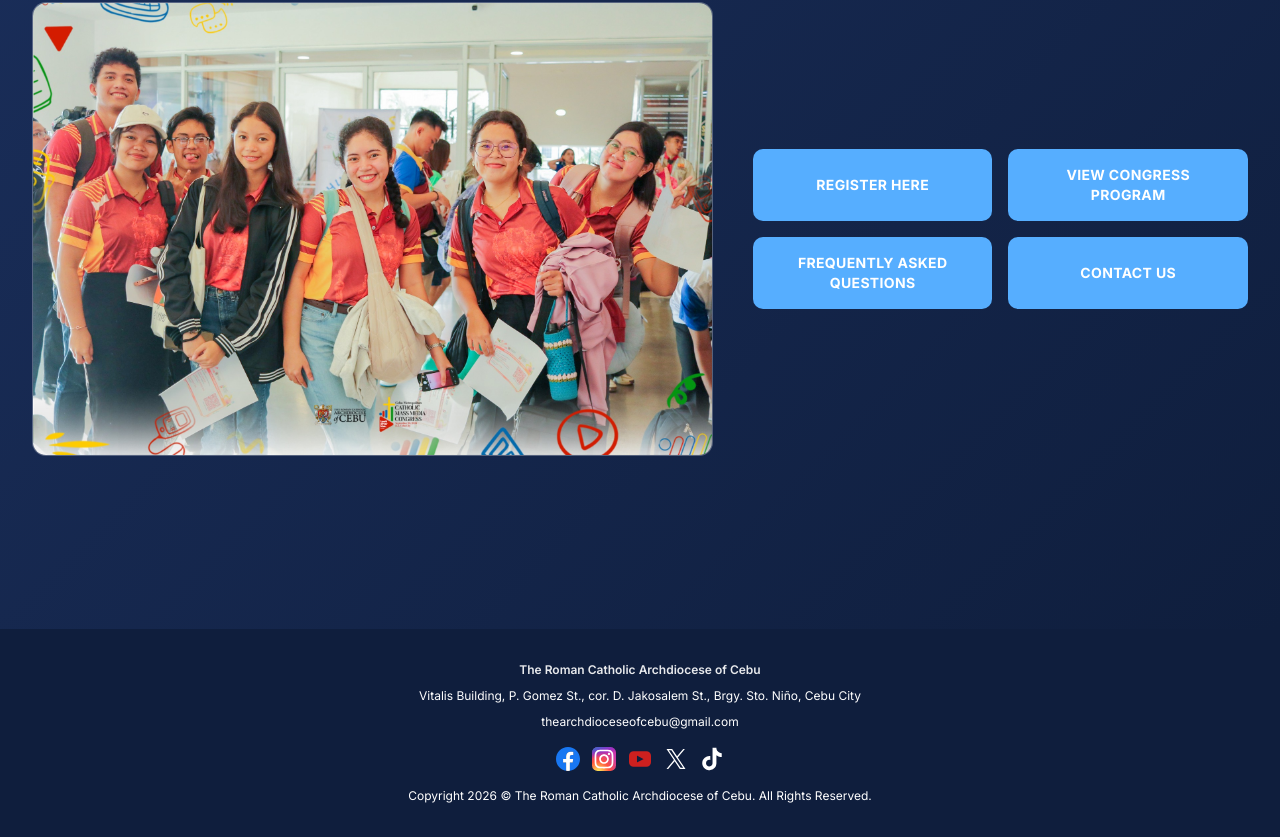
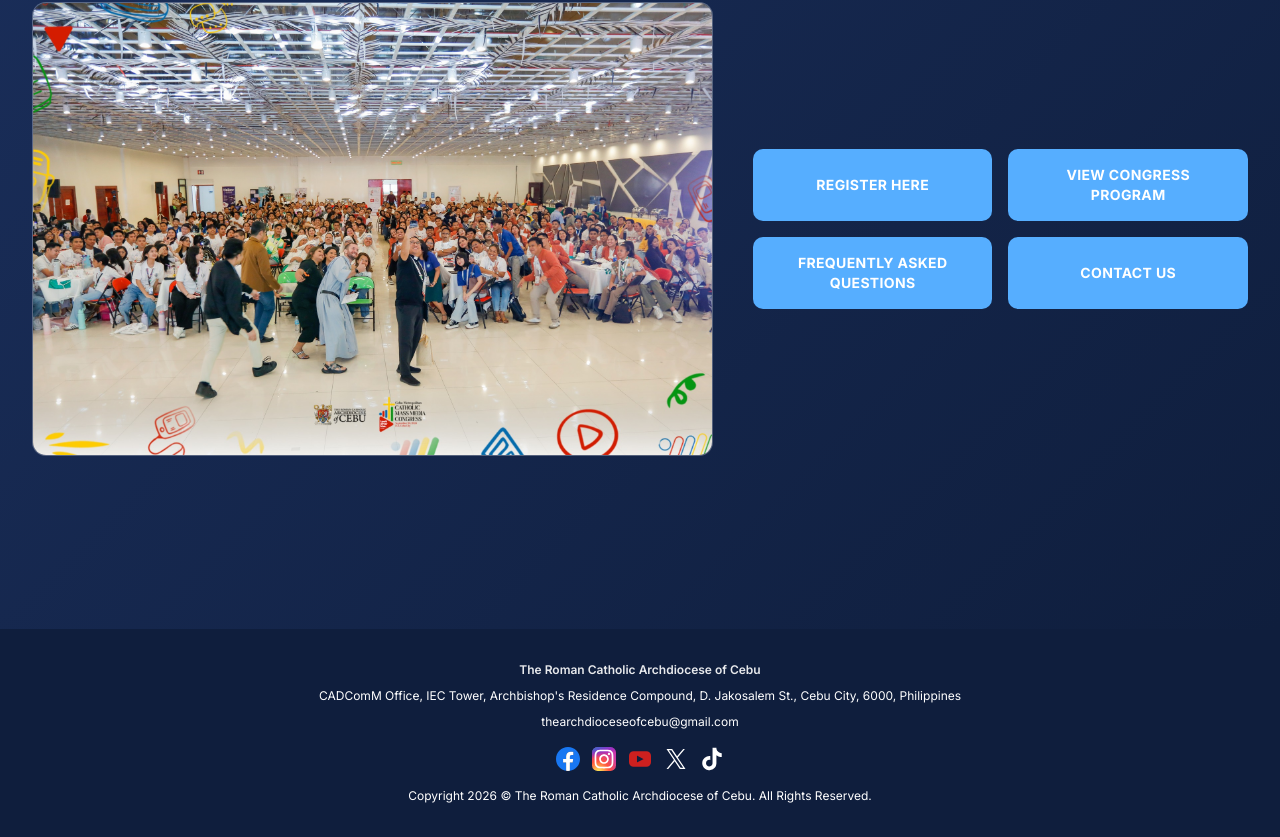
Before and after one commit to npeteros/cmcmmc, a Next.js app: page / in a window 1280 px wide. Shown: the part 4292-5129 px from the top of the page. Built offline with nearby package versions, Linux system fonts and the light colour scheme.

Commit message:
chore: changed cta pic and accommodation text

```diff
--- a/app/registration/RegistrationForm.tsx
+++ b/app/registration/RegistrationForm.tsx
@@ -1605,8 +1605,7 @@ export default function RegistrationForm() {
                     <p>
                       The organizers have arranged free accommodation for 500
                       participants, available on a first-come, first-served
-                      basis from 3:00 PM of October 2 until 12:00 NN (lunch) of
-                      October 4.
+                      basis.
                     </p>
                     <p>
                       The accommodation will provide shared air-conditioned
--- a/components/Footer.tsx
+++ b/components/Footer.tsx
@@ -43,8 +43,7 @@ export default function Footer() {
           The Roman Catholic Archdiocese of Cebu
         </p>
         <p className="text-[12px] text-white text-center">
-          Vitalis Building, P. Gomez St., cor. D. Jakosalem St., Brgy. Sto.
-          Niño, Cebu City
+          CADComM Office, IEC Tower, Archbishop&apos;s Residence Compound, D. Jakosalem St., Cebu City, 6000, Philippines
         </p>
         <p className="text-[12px] text-white">thearchdioceseofcebu@gmail.com</p>
 
--- a/lib/seo.ts
+++ b/lib/seo.ts
@@ -13,7 +13,7 @@ export const organizationName = "Roman Catholic Archdiocese of Cebu";
 export const organizationEmail = "thearchdioceseofcebu@gmail.com";
 export const organizationAddress = {
   streetAddress:
-    "Vitalis Building, P. Gomez St., cor. D. Jakosalem St., Brgy. Sto. Nino",
+    "CADComM Office, IEC Tower, Archbishop's Residence Compound, D. Jakosalem St., Cebu City, 6000, Philippines ",
   addressLocality: "Cebu City",
   addressRegion: "Cebu",
   addressCountry: "PH",
```
Also changed, not shown: public/cta.jpg.
